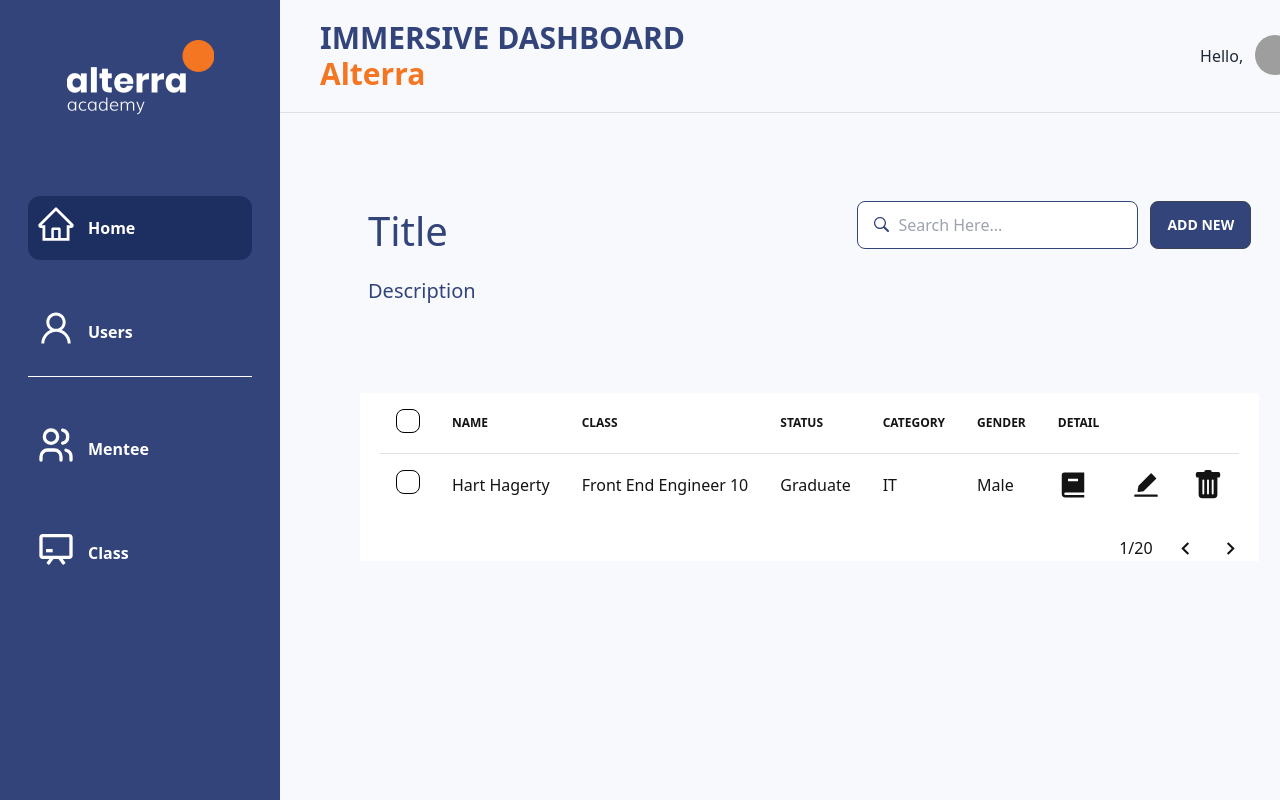
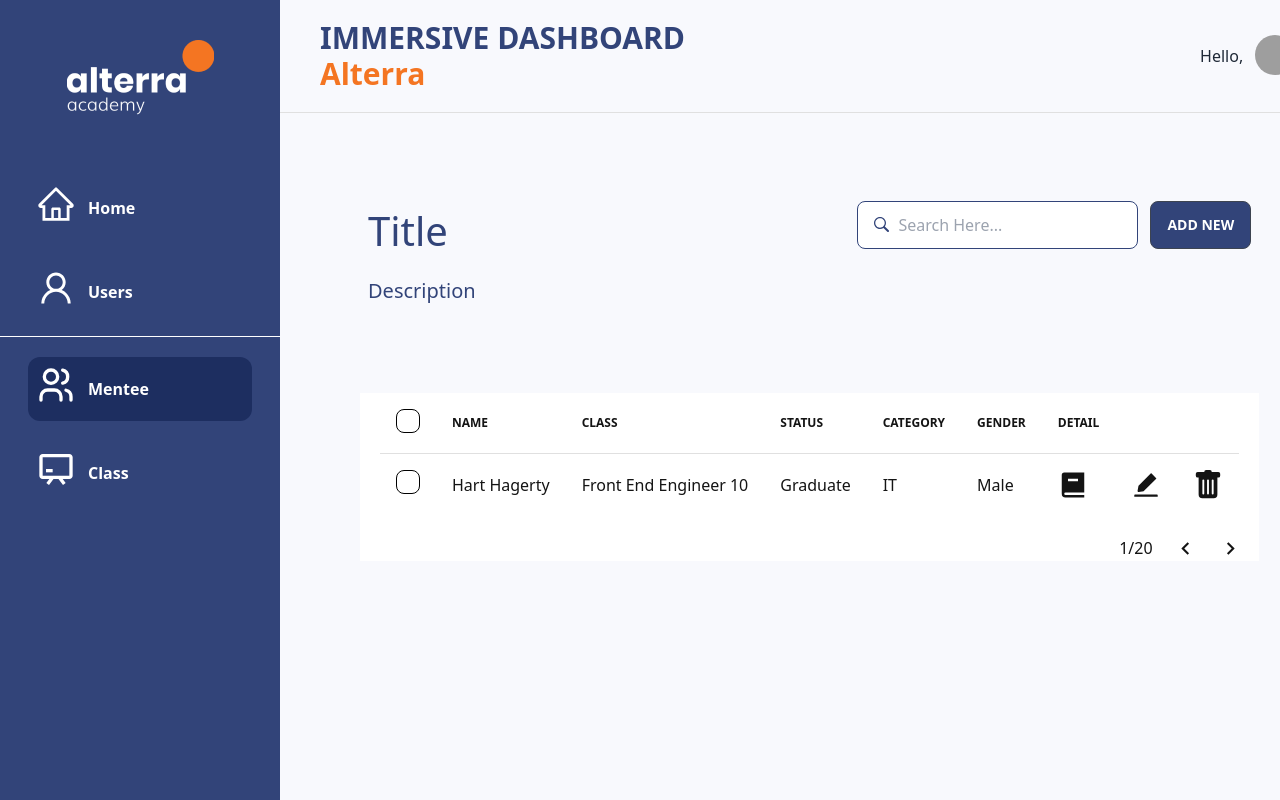
Before and after one commit to kelompok-2-immarsive/FE_Dashboard, a React (Vite) app: page /mentee in a window 1280 px wide. Shown: the top 800 px of the page. Built offline with nearby package versions, Linux system fonts and the light colour scheme; grey boxes are pictures that could not be loaded.

Commit message:
handler bg active side bar

```diff
--- a/src/App.jsx
+++ b/src/App.jsx
@@ -27,11 +27,10 @@ function App() {
     return (
       <BrowserRouter>
         <Routes>
-          <Route path='/' element={<DashboardApp children={<Dashboard />} />} />
-          <Route path='/dashboard' element={<DashboardApp children={<Dashboard />} />} />
-          <Route path='/mentee' element={<DashboardApp children={<MenteeList />} />} />
-          <Route path='/mentee/add' element={<DashboardApp children={<AddMentee />} />} />
-          <Route path='/users' element={<DashboardApp children={<UsersPage />} />} />
+          <Route path='/' element={<DashboardApp children={<Dashboard />} index={`dashboard`} />} />
+          <Route path='/mentee' element={<DashboardApp children={<MenteeList />} index={'mentee'}/>} />
+          <Route path='/mentee/add' element={<DashboardApp children={<AddMentee />} index={'mentee'} />} />
+          <Route path='/users' element={<DashboardApp children={<UsersPage />} index={'users'} />} />
           <Route path='/*' element={<Page404 />} />
         </Routes>
       </BrowserRouter>
--- a/src/Components/NavbarSamping.jsx
+++ b/src/Components/NavbarSamping.jsx
@@ -5,7 +5,7 @@ import {TbUsers} from 'react-icons/tb'
 import {BiChalkboard} from 'react-icons/bi'
 import { Link } from 'react-router-dom';
 
-const NavbarSamping = () => {
+const NavbarSamping = ({index}) => {
   return (
     <div>
       <div className='bg-alta-primary max-w-[280px] min-h-screen h-full w-[300px]'>
@@ -13,8 +13,8 @@ const NavbarSamping = () => {
           <img src={logo} alt="Logo" className='mx-auto py-10' />
         </Link>
 
-        <div className='max-w-[80%] mx-auto rounded-xl bg-active cursor-pointer'>
-          <Link to='/' className='mt-10 w-[120px] p-2 flex'>
+        <div className={`max-w-[80%] mx-auto rounded-xl ${index === 'dashboard' && 'bg-active'} cursor-pointer`}>
+          <Link to='/' className='mt-5 w-[120px] p-2 flex'>
             <div className='align-middle'>
               <AiOutlineHome className='text-white' size={40}/>
             </div>
@@ -24,8 +24,8 @@ const NavbarSamping = () => {
           </Link>
         </div>
 
-        <div className='max-w-[80%] mx-auto rounded-xl cursor-pointer'>
-          <Link to='/users' className='mt-10 w-[120px] p-2 flex'>
+        <div className={`max-w-[80%] mx-auto rounded-xl ${index === 'users' && 'bg-active'} cursor-pointer`}>
+          <Link to='/users' className='mt-5 w-[120px] p-2 flex'>
             <div className='align-middle'>
               <AiOutlineUser className='text-white' size={40}/>
             </div>
@@ -33,11 +33,11 @@ const NavbarSamping = () => {
               <label className='text-white font-bold' htmlFor="">Users</label>
             </div>
           </Link>
-          <div className='ruler-bawah'></div>
         </div>
+        <div className='ruler-bawah'></div>
 
-        <div className='max-w-[80%] mx-auto rounded-xl cursor-pointer'>
-          <Link to='/mentee' className='mt-10 w-[120px] p-2 flex'>
+        <div className={`max-w-[80%] mx-auto rounded-xl ${index === 'mentee' && 'bg-active'} cursor-pointer`}>
+          <Link to='/mentee' className='mt-5 w-[120px] p-2 flex'>
             <div className='align-middle'>
               <TbUsers className='text-white' size={40}/>
             </div>
@@ -47,8 +47,8 @@ const NavbarSamping = () => {
           </Link>
         </div>
 
-        <div className='max-w-[80%] mx-auto rounded-xl cursor-pointer'>
-          <Link to='/class' className='mt-10 w-[120px] p-2 flex'>
+        <div className={`max-w-[80%] mx-auto rounded-xl ${index === 'class' && 'bg-active'} cursor-pointer`}>
+          <Link to='/class' className='mt-5 w-[120px] p-2 flex'>
             <div className='align-middle'>
               <BiChalkboard className='text-white' size={40}/>
             </div>
--- a/src/Pages/DashboardApp.jsx
+++ b/src/Pages/DashboardApp.jsx
@@ -4,7 +4,7 @@ import NavbarSamping from '../Components/NavbarSamping';
 import {useCookies} from 'react-cookie';
 import { useNavigate } from 'react-router-dom';
 
-const DashboardApp = ({ children }) => {
+const DashboardApp = ({ children, index}) => {
     const [cookie, removeCookie] = useCookies();
     const navigate = useNavigate();
 
@@ -15,7 +15,7 @@ const DashboardApp = ({ children }) => {
     }
     return (
         <div className="bg-bg-primary flex">
-            <NavbarSamping />
+            <NavbarSamping index={index} />
             <main className='w-full'>
                 <NavigationBar name={cookie.name} onLogout={() => onLogout()}/>
                 <div className='pt-10 p-10'>
--- a/src/Pages/Login.jsx
+++ b/src/Pages/Login.jsx
@@ -21,7 +21,6 @@ const Login = () => {
         await api.login({ email, password })
             .then(response => {
                 setData(response.data.data);
-                console.log(response.data.data)
             })
             .catch(error => {
                 alert(error)
--- a/src/Services/api.jsx
+++ b/src/Services/api.jsx
@@ -1,8 +1,7 @@
 import axios from "axios";
 
 const instance = axios.create({
-    // baseURL: `https://virtserver.swaggerhub.com/Anti-Gen/PROJCECT-BE13/1.0.0`
-    baseURL: `http://35.202.68.77:80/`
+    baseURL: `http://35.202.68.77:80/`,
 })
 
 export default {
@@ -14,5 +13,5 @@ export default {
                 email: email,
                 password: password,
             },
-        })
+        }),
 }
```
